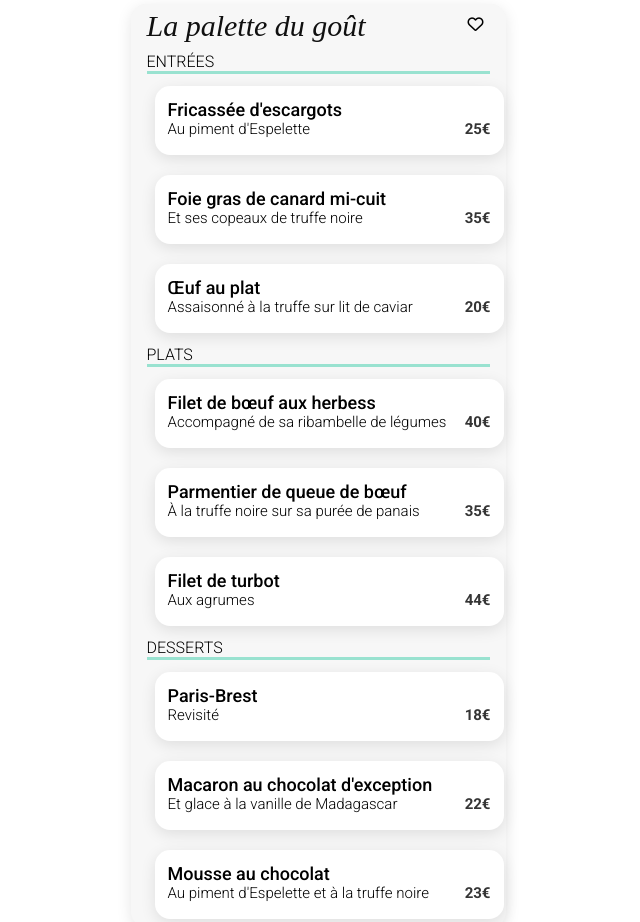
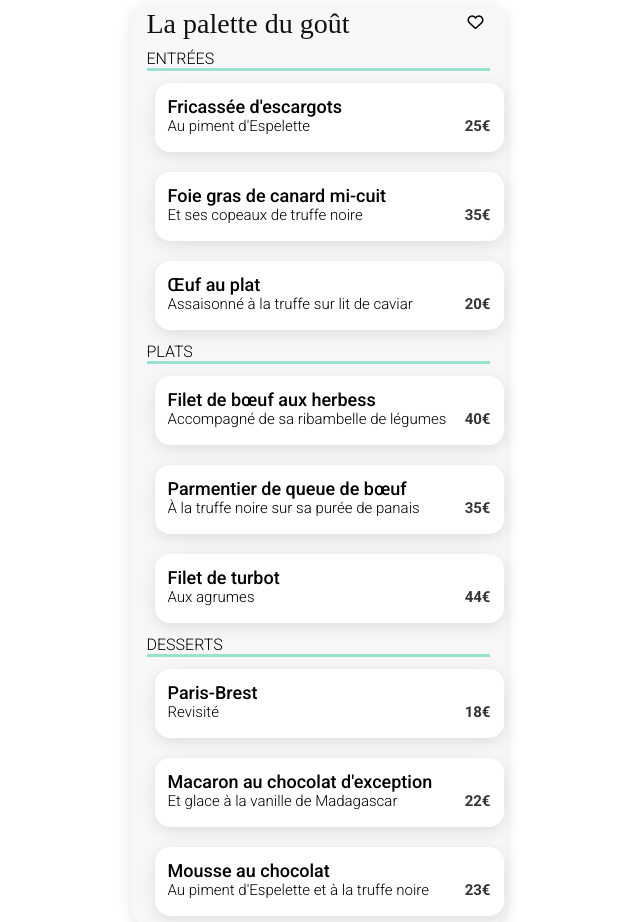
Before and after one commit to Maximecoding/Maxime_p4_09052023, a plain HTML site: page menu.html in a window 1280 px wide. Shown: the part 319-1241 px from the top of the page, without its empty margins (322-962 px from the left). Drawn offline with Linux system fonts and the light colour scheme; a web font is replaced by a local one.

Commit message:
titre et roboto

```diff
--- a/menu.html
+++ b/menu.html
@@ -18,7 +18,7 @@
 <body>
    <header>
 	<div class="contentcenter">
-        <i class="fa-solid fa-arrow-left"></i>
+        <i class="fa-solid fa-arrow-left colorarrow"></i>
 			<h1>ohmyfood</h1>
 		</div>
 	</div>
@@ -29,69 +29,69 @@
         </section>
 		<section class="cardmenu">
             <div class="rowh1heart">
-                <h1>La palette du goût</h1><i class="fa-regular fa-heart heartlineh"></i>
+                <h2>La palette du goût</h2><i class="fa-regular fa-heart heartlineh"></i>
             </div>
-                <h2>Entrées</h2>
+                <h3>Entrées</h3>
                     <div class="cardfood">
-                        <h3>Fricassée d'escargots</h3>
+                        <h4>Fricassée d'escargots</h4>
                             <div class="spacetxt">
                                 <p>Au piment d'Espelette</p>
                         <span class="coltxt">25€</span>
                             </div>
                     </div>
                     <div class="cardfood">
-                        <h3>Foie gras de canard mi-cuit</h3>
+                        <h4>Foie gras de canard mi-cuit</h4>
                             <div class="spacetxt">
                                 <p>Et ses copeaux de truffe noire</p>
                         <span class="coltxt">35€</span>
                             </div>
                     </div>
                     <div class="cardfood">
-                        <h3>Œuf au plat</h3>
+                        <h4>Œuf au plat</h4>
                             <div class="spacetxt">
                                 <p>Assaisonné à la truffe sur lit de caviar</p>
                         <span class="coltxt">20€</span>
                             </div>
                     </div>
-                <h2>Plats</h2>
+                <h3>Plats</h3>
                     <div class="cardfood">
-                        <h3>Filet de bœuf aux herbess</h3>
+                        <h4>Filet de bœuf aux herbess</h4>
                             <div class="spacetxt">
                                 <p>Accompagné de sa ribambelle de légumes</p>
                             <span class="coltxt">40€</span>
                             </div>
                     </div>
                     <div class="cardfood">
-                        <h3>Parmentier de queue de bœuf</h3>
+                        <h4>Parmentier de queue de bœuf</h4>
                             <div class="spacetxt">
                                 <p>À la truffe noire sur sa purée de panais</p>
                             <span class="coltxt">35€</span>
                             </div>
                     </div>
                     <div class="cardfood">
-                        <h3>Filet de turbot</h3>
+                        <h4>Filet de turbot</h4>
                             <div class="spacetxt">
                                 <p>Aux agrumes</p>
                             <span class="coltxt">44€</span>
                             </div>
                     </div>
-                <h2>Desserts</h2>
+                <h3>Desserts</h3>
                     <div class="cardfood">
-                        <h3>Paris-Brest</h3>
+                        <h4>Paris-Brest</h4>
                             <div class="spacetxt">
                                 <p>Revisité</p>
                             <span class="coltxt">18€</span>
                             </div>
                     </div>
                     <div class="cardfood">
-                        <h3>Macaron au chocolat d'exception </h3>
+                        <h4>Macaron au chocolat d'exception </h4>
                             <div class="spacetxt">
                                 <p>Et glace à la vanille de Madagascar</p>
                             <span class="coltxt">22€</span>
                             </div>
                     </div>
                     <div class="cardfood">
-                        <h3>Mousse au chocolat </h3>
+                        <h4>Mousse au chocolat </h4>
                             <div class="spacetxt">
                                 <p>Au piment d'Espelette et à la truffe noire</p>
                             <span class="coltxt">23€</span>
--- a/style/menu.css
+++ b/style/menu.css
@@ -1,6 +1,5 @@
 body {
     font-family: 'Roboto', sans-serif;
-    font-family: 'Shrikhand', cursive;
     width: 100%;
     display: flex;
     justify-content: flex-start;
@@ -11,7 +10,6 @@ body {
 /* Header */
 header {
     max-width: 1400px;
-    font-family: 'Roboto', sans-serif;
     width: 100%;
     display: flex;
     flex-direction: column;
@@ -23,10 +21,8 @@ header {
     align-items: center;
     justify-content: space-around;
 }
-
-.wht {
-    width: 375px;
-    height: 63px;
+.colorarrow {
+    color: #353535;
 }
 /* Image */
 .imgmenu {
@@ -36,14 +32,7 @@ header {
     top: 63px;
 }
 /* Menu */
-h1 {
-    font-family: 'Shrikhand';
-    font-style: italic;
-    font-weight: 400;
-    font-size: 28px;
-    line-height: 41px;
-    color: black;
-}
+
 .rowh1heart {
     display: flex;
     flex-direction: row;
@@ -74,6 +63,13 @@ h1 {
     flex-direction: column;
 }
 h2 {
+    font-family: 'Shrikhand';
+    font-weight: 400;
+    font-size: 28px;
+    line-height: 40.82px;
+    color: #101010;
+}
+h3 {
     font-family: 'Roboto';
     font-style: normal;
     font-weight: 300;
@@ -82,7 +78,7 @@ h2 {
     text-transform: uppercase;
     border-bottom: 3px solid #99E2D0;
 }
-h3 {
+h4 {
     font-family: 'Roboto';
     font-style: normal;
     font-weight: 500;
@@ -165,4 +161,3 @@ main {
     line-height: 26px;
     color: #FFFFFF;
 }
-=
```
